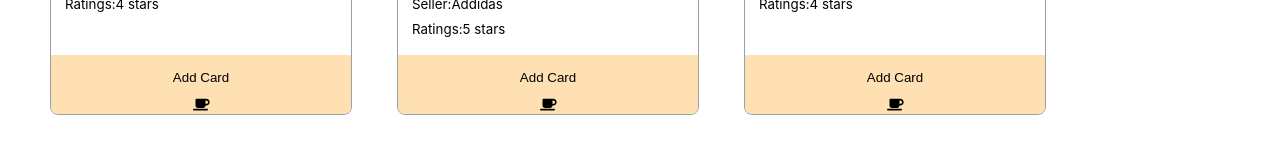
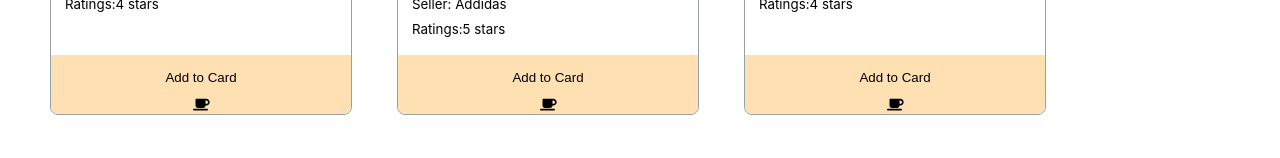
Before and after one commit to AbuZobayed/ema-john-simple, a React (Create React App) app: page / in a window 1280 px wide. Shown: the part 577-735 px from the top of the page. Built offline with nearby package versions, Linux system fonts and the light colour scheme.

Commit message:
new comment

```diff
--- a/src/components/Product/Product.js
+++ b/src/components/Product/Product.js
@@ -6,6 +6,7 @@ import './Product.css'
 const Product = (props) => {
     const {product,handleAddToCard} = props;
     const {name , img , seller , price , ratings} = product;
+    console.log(props);
 
 
     return (
@@ -16,14 +17,14 @@ const Product = (props) => {
             <p className='product-name'>{name}</p>
             <p>Price: ${price}</p>
 
-            <p><small>Seller:{seller}</small></p>
+            <p><small>Seller: {seller}</small></p>
 
             <p><small>Ratings:{ratings} stars</small></p>
             </div>
             <button
             onClick={() => handleAddToCard(product)}
              className='btn-card'>
-                <p>Add Card</p>
+                <p>Add to Card</p>
                 <FontAwesomeIcon icon={faCoffee}></FontAwesomeIcon>
             </button>
         </div>
```
